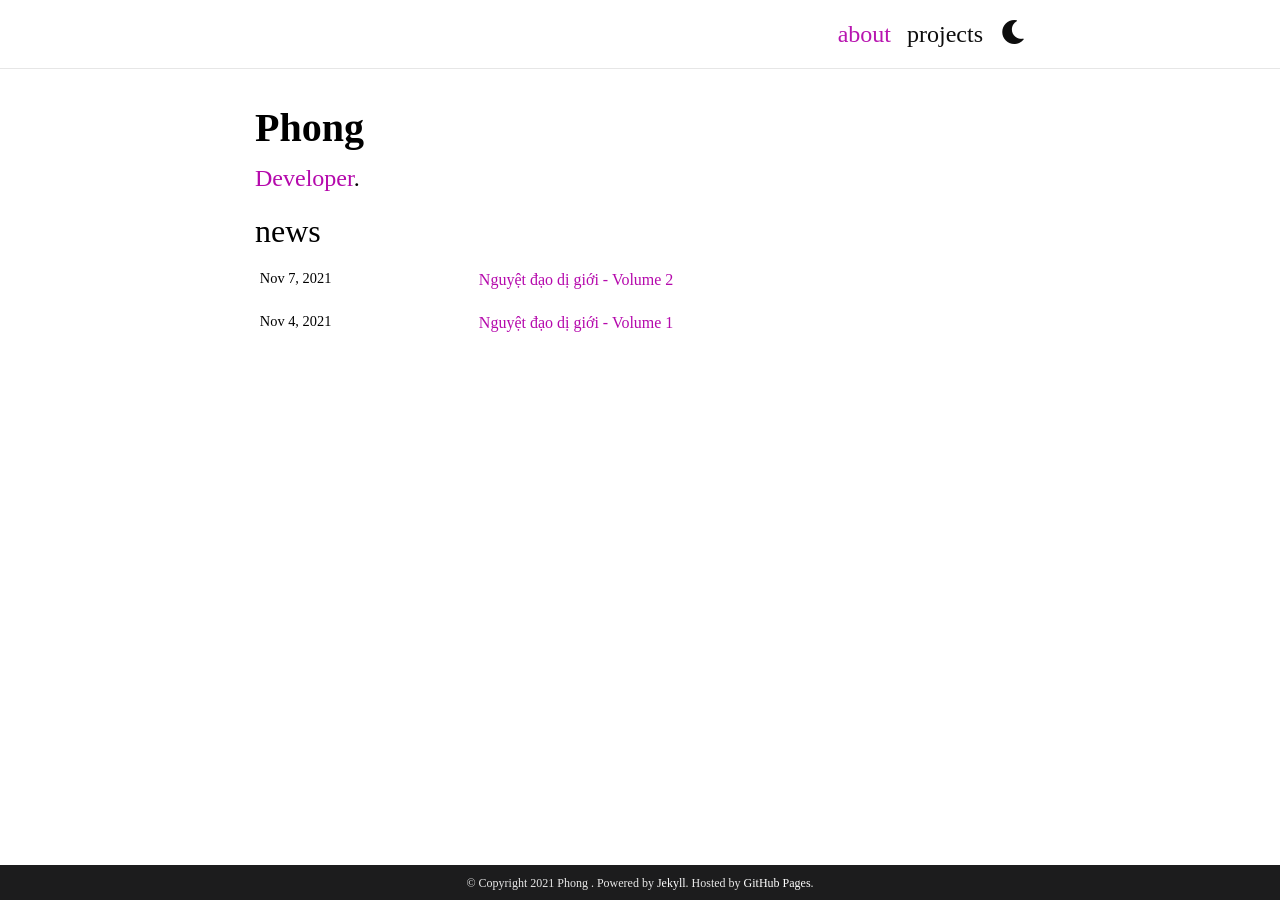
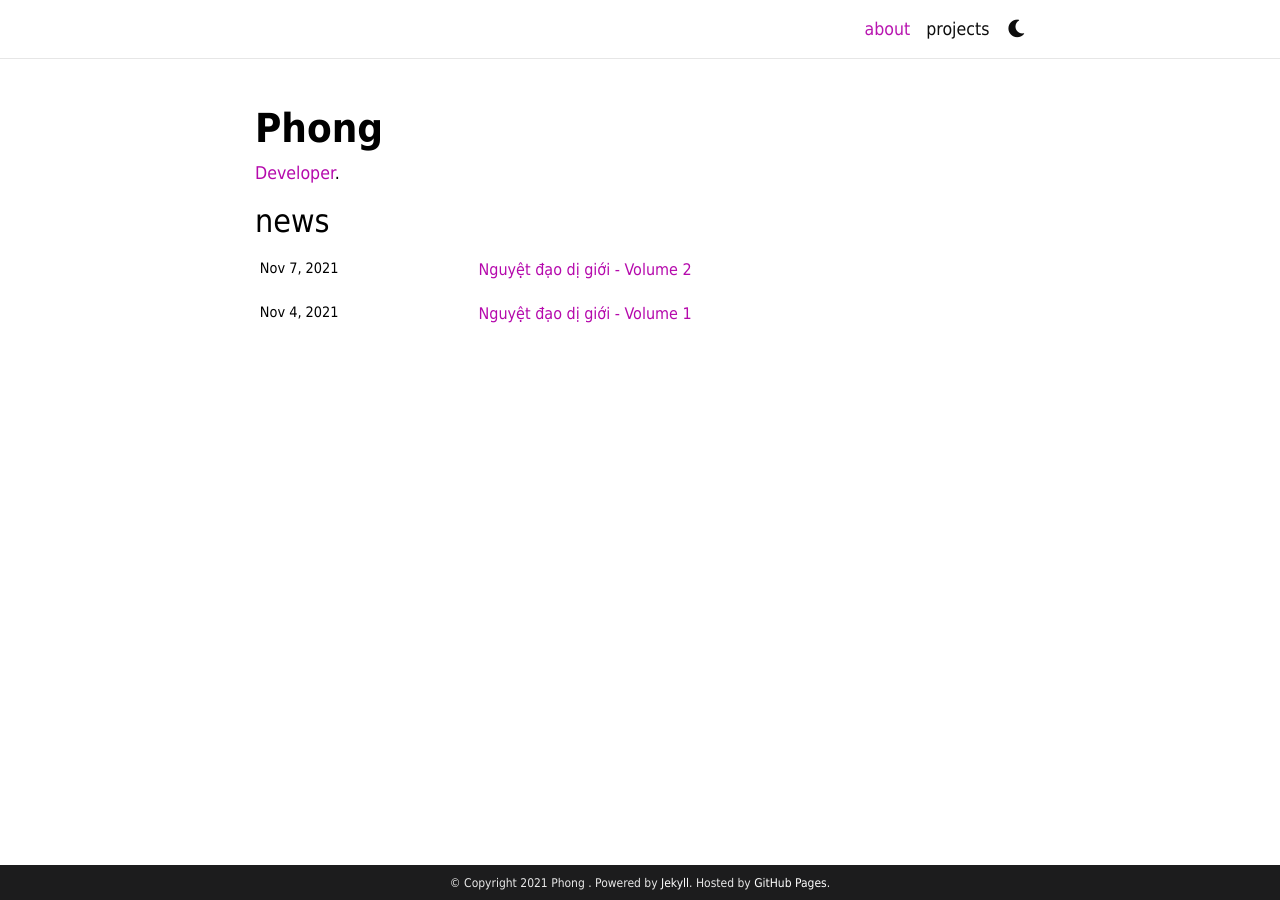
Before and after one commit to phongtranslator/lightnovel, a Jekyll site: the page built from _pages/about.md, in a window 1280 px wide. Built offline with Jekyll 4.4.1, drawn with Linux system fonts in a browser that asks for light colours; nearby versions of some CDN libraries; some web fonts are replaced; comment, search, counter and statistics services are not loaded; a style sheet for code colours, icons or effects is not loaded.

Commit message:
fix font

```diff
--- a/_includes/head.html
+++ b/_includes/head.html
@@ -31,7 +31,6 @@
 <!-- Fonts & Icons -->
 <link rel="stylesheet" href="https://cdnjs.cloudflare.com/ajax/libs/font-awesome/{{ site.fontawesome.version }}/css/all.min.css"  integrity="{{ site.fontawesome.integrity }}" crossorigin="anonymous">
 <link rel="stylesheet" href="https://cdnjs.cloudflare.com/ajax/libs/academicons/{{ site.academicons.version }}/css/academicons.min.css" integrity="{{ site.academicons.integrity }}" crossorigin="anonymous">
-<link rel="stylesheet" type="text/css" href="https://fonts.googleapis.com/css?family=Hina%20Mincho">
 
 <!-- Code Syntax Highlighting -->
 <link rel="stylesheet" href="https://gitcdn.link/repo/jwarby/jekyll-pygments-themes/master/{{ site.highlight_theme }}.css" />
--- a/_sass/_layout.scss
+++ b/_sass/_layout.scss
@@ -8,6 +8,7 @@
    background-color: var(--global-bg-color);
    font-family: var(--global-font);
    font-size: var(--global-font-size);
+   font-weight: var(--global-font-weight);
  }
 
  body.fixed-top-nav {
--- a/_sass/_themes.scss
+++ b/_sass/_themes.scss
@@ -3,6 +3,7 @@
  ******************************************************************************/
 
 :root {
+  --global-font-weight: #{$font-weight};
   --global-font-size: #{$font-size};
   --global-font: #{$hina-mincho-font};
   --global-bg-color: #{$white-color};
--- a/_sass/_variables.scss
+++ b/_sass/_variables.scss
@@ -3,8 +3,9 @@
  * To adjust anything, simply edit the variables below and rebuild the theme.
  ******************************************************************************/
 //Font
-$hina-mincho-font:  "Hina Mincho";
-$font-size:         1.5rem;
+$hina-mincho-font:  Tahoma;
+$font-size:         1.1rem;
+$font-weight:       400;
 // Colors
 $red-color:           #FF3636 !default;
 $red-color-dark:      #B71C1C !default;
```
